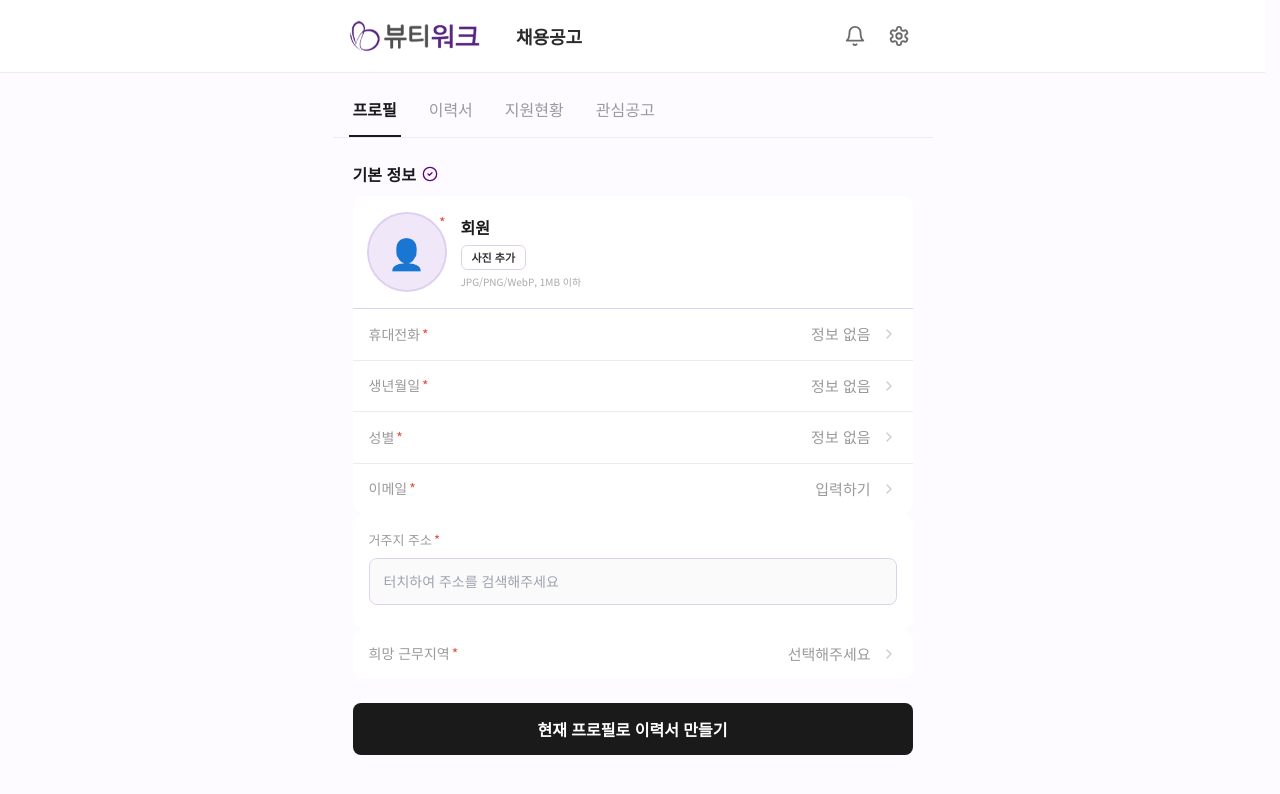
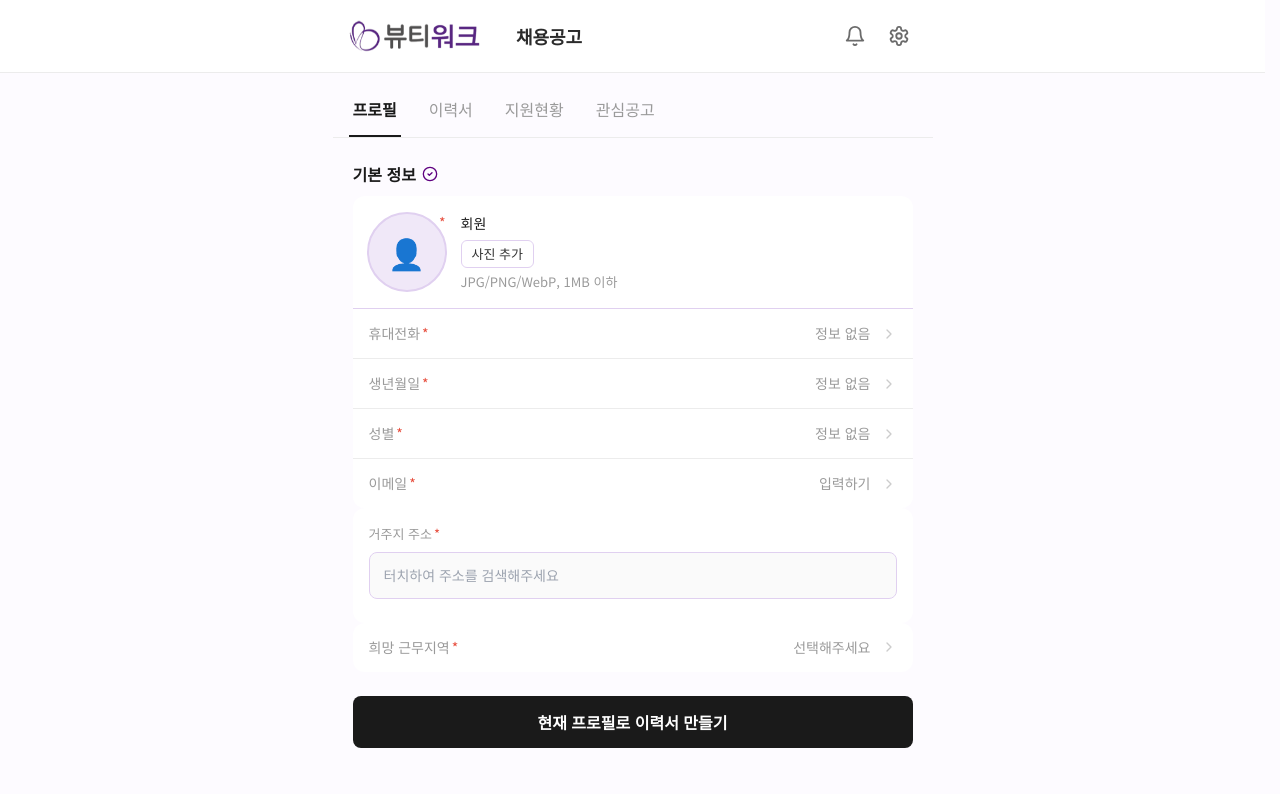
Before and after one commit to jiwone73/beauty-and-job, a Next.js app: page /profile in a window 1280 px wide. Shown: the top 794 px of the page. Built offline with nearby package versions, Linux system fonts and the light colour scheme; a web font is replaced by a local one.

Commit message:
프로필 기본정보 타이포 통일(값 평체·라벨과 동일), 직군·지역 전체표시+말줄임, 아바타 영역 글씨 통일

```diff
--- a/app/profile/page.tsx
+++ b/app/profile/page.tsx
@@ -442,13 +442,12 @@ export default function ProfilePage() {
   if (!preferredRegions || preferredRegions.length === 0) missingRequired.push("희망 근무지역");
 
   // 직군/지역 한 줄 요약값
-  const jobAreaSummary = (arr: string[]) =>
-    arr.length ? (arr.length > 1 ? `${arr[0]} 외 ${arr.length - 1}` : arr[0]) : "선택해주세요";
+  const jobAreaSummary = (arr: string[]) => (arr.length ? arr.join(", ") : "선택해주세요");
   const anyRegion = preferredRegions.some((r) => r.sido === "지역 무관");
   const regionSummary = anyRegion
     ? "지역 무관 (전국 어디든)"
     : preferredRegions.length
-      ? `${shortSido(preferredRegions[0].sido)} ${preferredRegions[0].sigungu || "전체"}${preferredRegions.length > 1 ? ` 외 ${preferredRegions.length - 1}` : ""}`
+      ? preferredRegions.map((r) => `${shortSido(r.sido)} ${r.sigungu || "전체"}`).join(", ")
       : "선택해주세요";
 
   // 이력서로 이동 (필수항목 미완성 시 안내 후 프로필에 머무름)
@@ -619,19 +618,19 @@ export default function ProfilePage() {
                     <span style={{ position: "absolute", top: "3px", right: "1px", color: "#e74c3c", fontSize: "14px", lineHeight: 1, zIndex: 2 }}>*</span>
                   </div>
                   <div style={{ flex: 1, minWidth: 0 }}>
-                    <p style={{ fontSize: "16px", fontWeight: 600, margin: "0 0 6px" }}>{name || "회원"}</p>
+                    <p style={{ fontSize: "14px", fontWeight: 500, color: "var(--color-text)", margin: "0 0 6px" }}>{name || "회원"}</p>
                     <div style={{ display: "flex", gap: "6px", marginBottom: "4px" }}>
-                      <label style={{ padding: "3px 10px", borderRadius: "6px", border: "1px solid #e0d0f0", background: "#fff", color: "#333", fontSize: "11px", fontWeight: 600, cursor: "pointer" }}>
+                      <label style={{ padding: "3px 10px", borderRadius: "6px", border: "1px solid #e0d0f0", background: "#fff", color: "#333", fontSize: "13px", fontWeight: 400, cursor: "pointer" }}>
                         {avatarUrl ? "변경" : "사진 추가"}
                         <input type="file" accept="image/jpeg,image/jpg,image/png,image/webp" onChange={handleAvatarUpload} style={{ display: "none" }} />
                       </label>
                       {avatarUrl && (
-                        <button onClick={handleAvatarDelete} style={{ padding: "3px 10px", borderRadius: "6px", border: "1px solid #e0d0f0", background: "#fff", color: "#333", fontSize: "11px", cursor: "pointer" }}>
+                        <button onClick={handleAvatarDelete} style={{ padding: "3px 10px", borderRadius: "6px", border: "1px solid #e0d0f0", background: "#fff", color: "#333", fontSize: "13px", fontWeight: 400, cursor: "pointer" }}>
                           삭제
                         </button>
                       )}
                     </div>
-                    <p style={{ fontSize: "10px", color: "#aaa", margin: 0 }}>JPG/PNG/WebP, 1MB 이하</p>
+                    <p style={{ fontSize: "13px", color: "var(--color-text-mute)", margin: 0 }}>JPG/PNG/WebP, 1MB 이하</p>
                   </div>
                 </div>
 
```
Also changed, not shown: app/globals.css.
